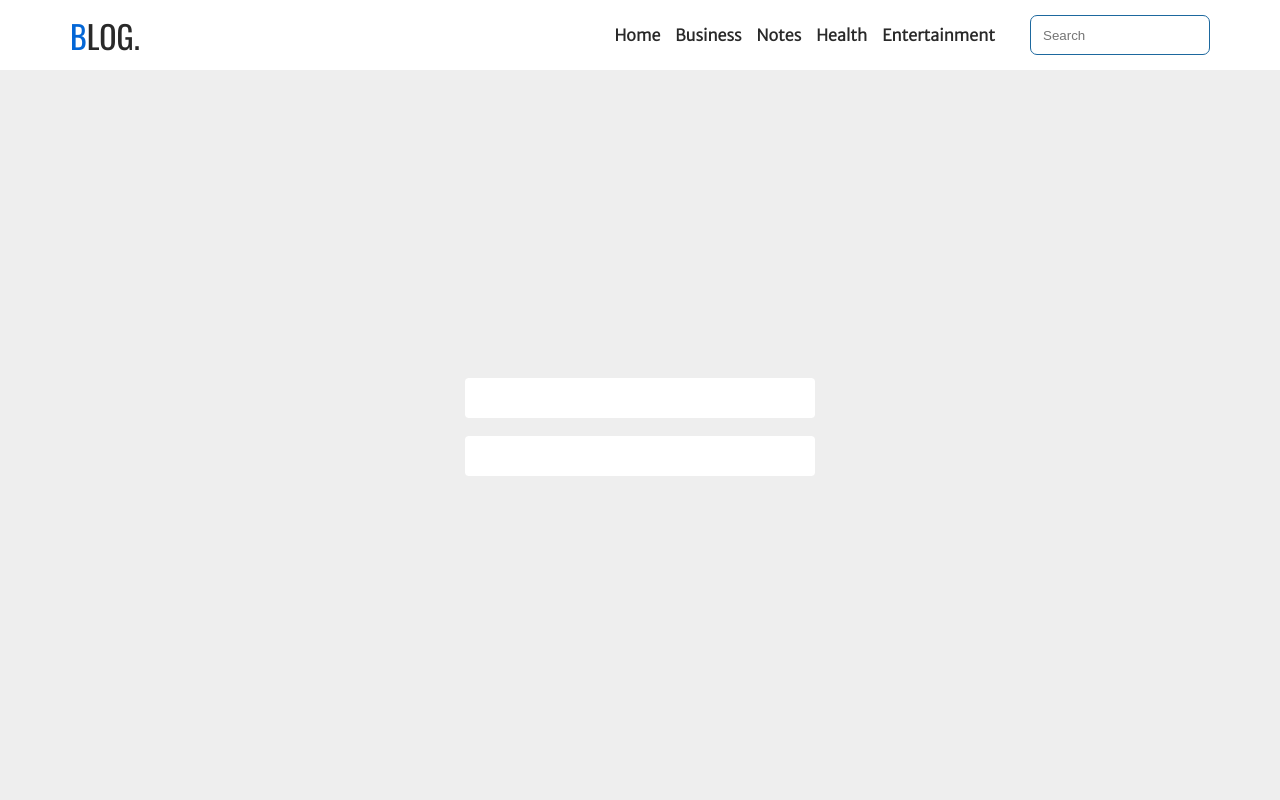
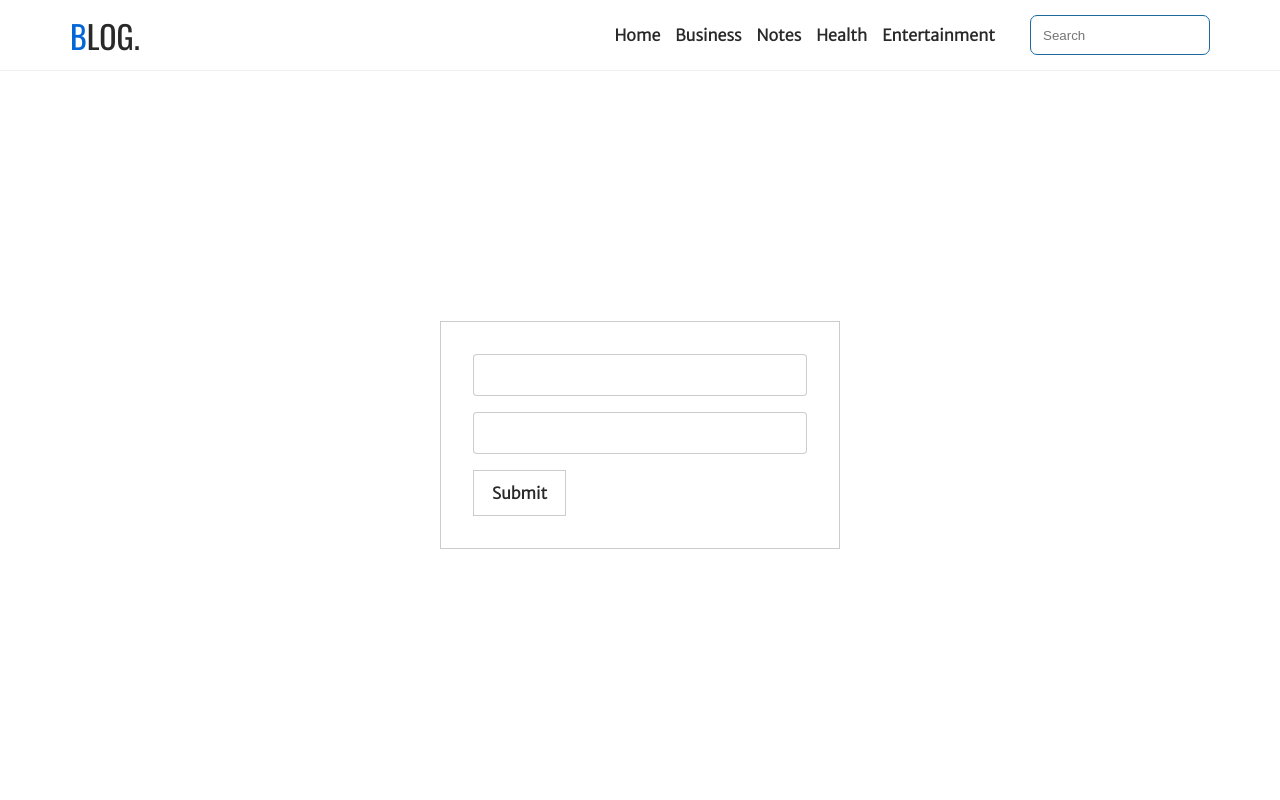
Before and after one commit to zainsci/vue-blog, a Vue app: page / in a window 1280 px wide. Shown: the top 800 px of the page. Built offline with nearby package versions, Linux system fonts and the light colour scheme.

Commit message:
Add Color To Button

```diff
--- a/src/App.vue
+++ b/src/App.vue
@@ -54,6 +54,9 @@ export default {
   /* Animation Variables */
   --primary-trans: box-shadow 0.3s ease, transform 0.3s ease;
   --primary-box-shadow: 0 15px 45px -5px rgba(7, 10, 25, 0.25);
+
+  /* Border Variables */
+  --primary-border: 1px solid rgba(0, 0, 0, 0.2);
 }
 * {
   margin: 0;
--- a/src/components/Components/Button.vue
+++ b/src/components/Components/Button.vue
@@ -1,6 +1,6 @@
 <template>
   <div class="button">
-    <button>{{btnText}}</button>
+    <button :style="'background-color: ' + btnColor">{{btnText}}</button>
   </div>
 </template>
 
@@ -9,6 +9,7 @@ export default {
   name: "Button",
   props: {
     btnText: String,
+    btnColor: String,
   },
 };
 </script>
@@ -16,7 +17,7 @@ export default {
 <style scoped>
 .button button {
   padding: 12px 18px;
-  border: 1px solid rgba(0, 0, 0, 0.2);
+  border: var(--primary-border);
   background-color: var(--white);
   color: var(--text);
   font-size: 16px;
--- a/src/components/Forms/Input.vue
+++ b/src/components/Forms/Input.vue
@@ -25,7 +25,7 @@ input {
   color: var(--text);
   background-color: var(--white);
   background-clip: padding-box;
-  border: 1px solid #eee;
+  border: var(--primary-border);
   appearance: none;
   border-radius: 4px;
   transition: var(--primary-trans);
--- a/src/components/LoginForm.vue
+++ b/src/components/LoginForm.vue
@@ -1,19 +1,25 @@
 <template>
   <div class="form-container">
-    <form action="/" class="login-form">
-      <Input type="text" name="login-username" id="login-username" />
-      <Input type="password" name="login-password" id="login-password" />
-    </form>
+    <div class="login-form">
+      <form action="/">
+        <Input type="text" name="login-username" id="login-username" />
+        <Input type="password" name="login-password" id="login-password" />
+        <Button btnText="Submit" />
+      </form>
+    </div>
   </div>
 </template>
 
 <script>
 import Input from "./Forms/Input.vue";
+import Button from "./Components/Button.vue";
+
 export default {
   name: "LoginForm",
   props: {},
   components: {
     Input,
+    Button,
   },
 };
 </script>
@@ -22,7 +28,6 @@ export default {
 .form-container {
   width: 100%;
   height: calc(100vh - 70px);
-  background-color: #eee;
   display: flex;
   justify-content: center;
   align-items: center;
@@ -30,6 +35,8 @@ export default {
 .login-form {
   width: 100%;
   max-width: 400px;
-  padding: 24px;
+  padding: 32px;
+  background-color: var(--white);
+  border: var(--primary-border);
 }
 </style>
```
